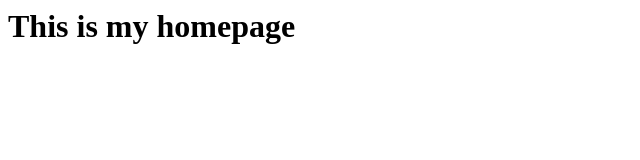
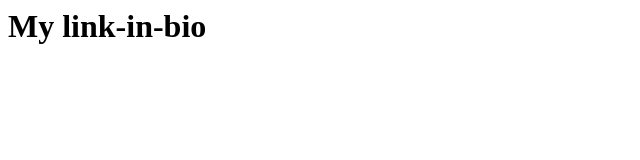
Before and after one commit to Scwarz/linkinbio, a plain HTML site: page index.html in a window 1280 px wide. Shown: the whole page, without its empty margins (0-640 px from the left). Drawn offline with Linux system fonts and the light colour scheme.

Commit message:
Link in bio added

```diff
--- a/index.html
+++ b/index.html
@@ -1 +1 @@
-<h1>This is my homepage</h1>
+<h1>My link-in-bio</h1>
```
